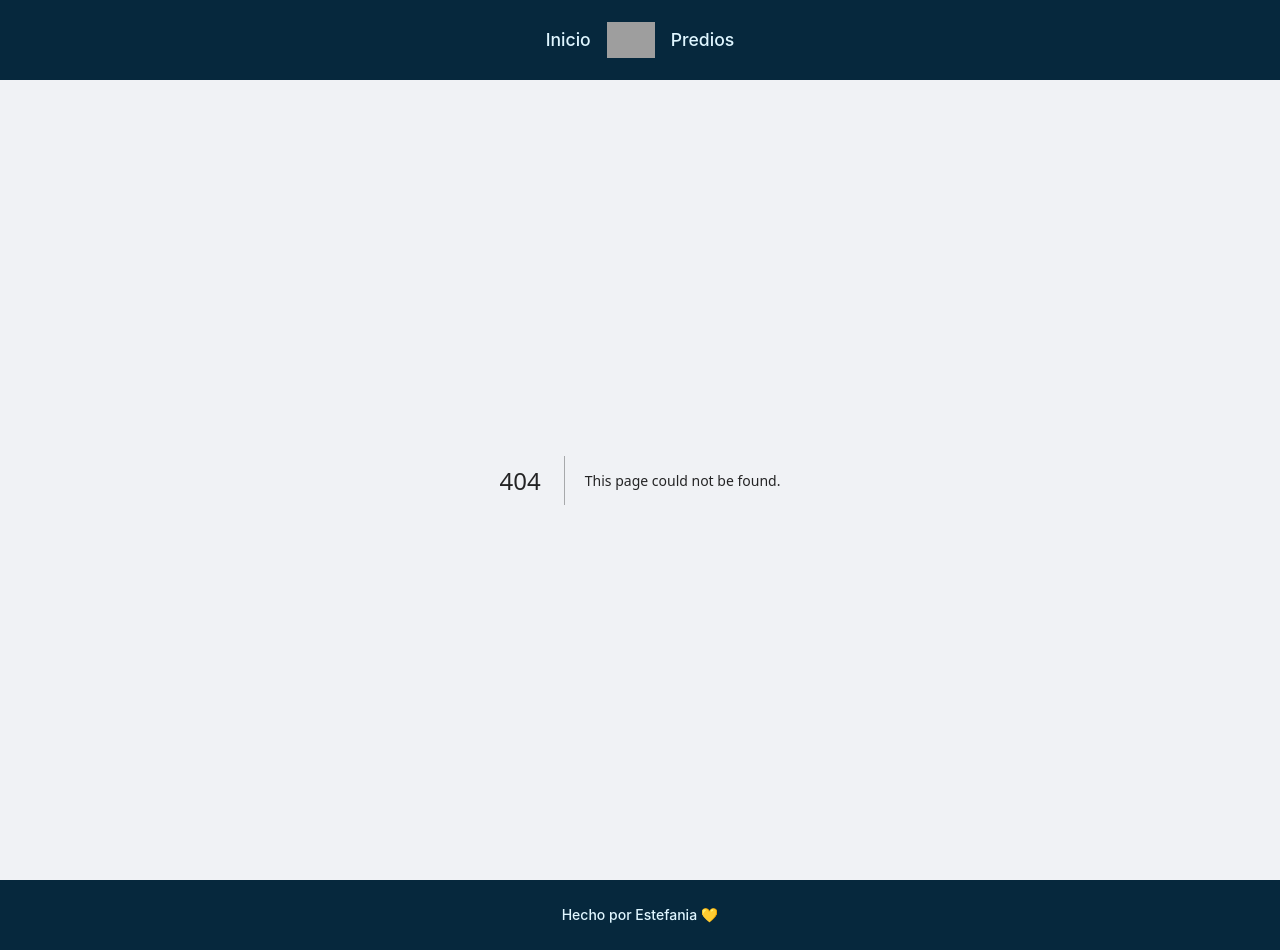
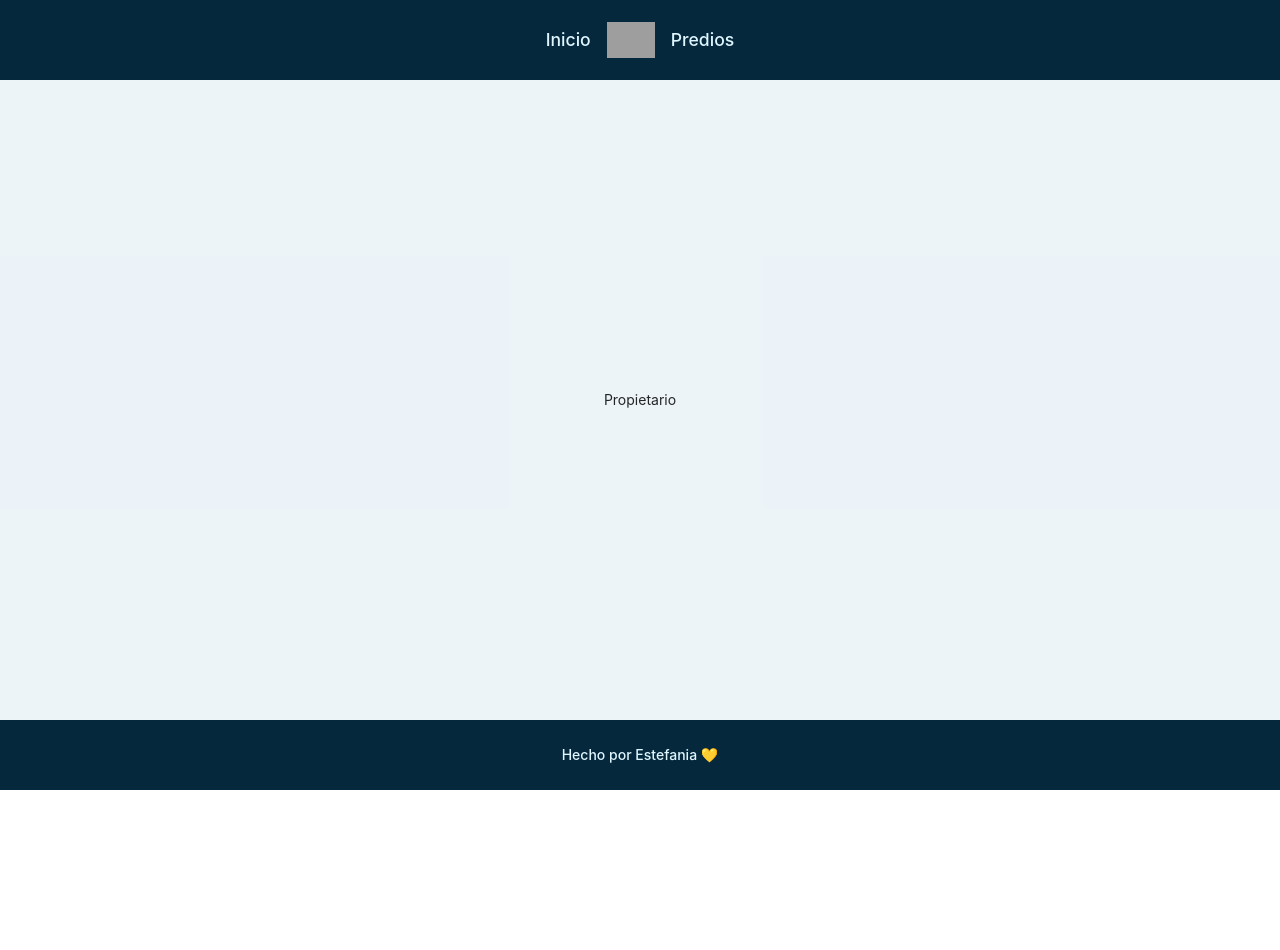
Before and after one commit to emazou/catastro-pt, a Next.js app: page /propietarios/1 in a window 1280 px wide. Before the commit this address had no page. After the commit the page ends 800 px from the top, so only its background shows below. Built offline with nearby package versions, Linux system fonts and the light colour scheme; grey boxes are pictures that could not be loaded.

Commit message:
render pripietaries

```diff
--- /dev/null
+++ b/src/pages/propietarios/[id].js
@@ -0,0 +1,7 @@
+import React from 'react'
+
+export default function Propietario() {
+  return (
+    <div className='container flex-row'> Propietario</div>
+  )
+}
```
